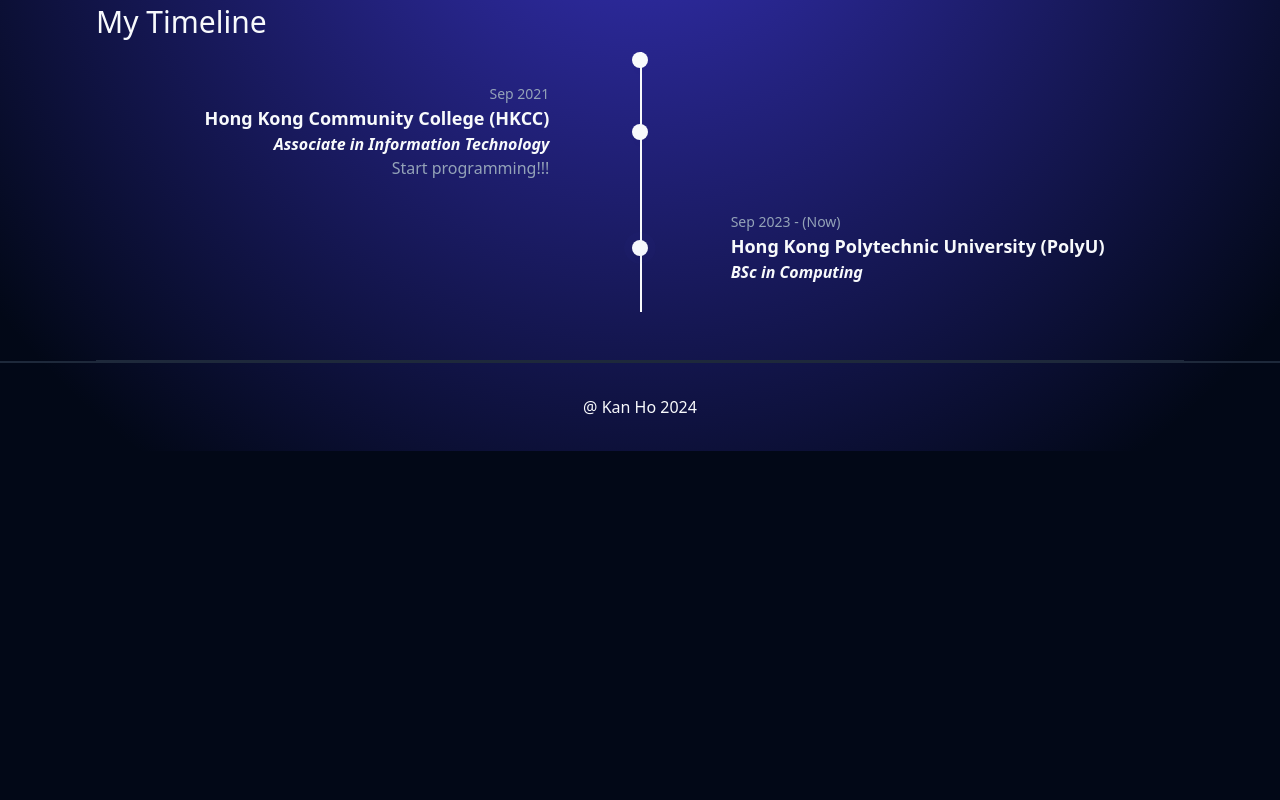
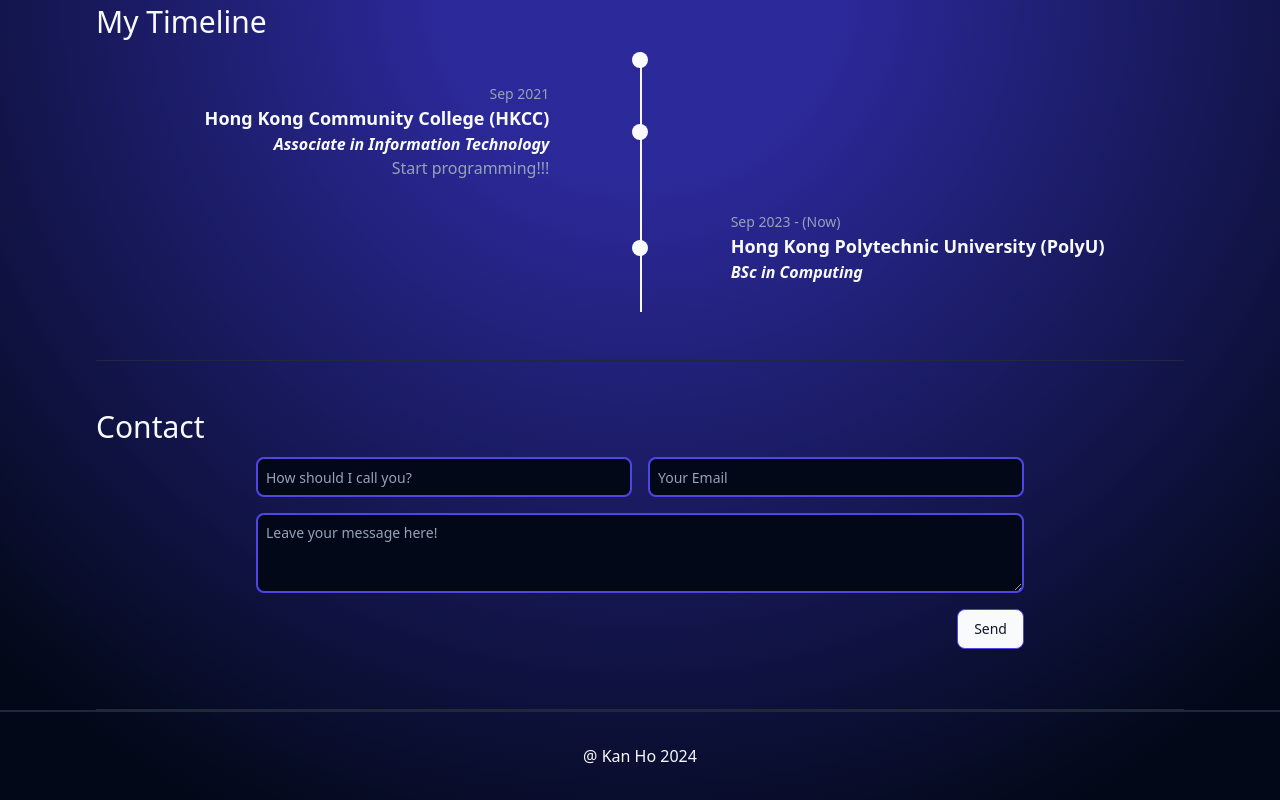
Before and after one commit to kkanho/personal-website, a React (Vite) app: page /#timeline in a window 1280 px wide. Shown: the part 843-1643 px from the top of the page. Before the commit the page ends 1294 px from the top, so only its background shows below. Built offline with nearby package versions, Linux system fonts and the light colour scheme; no server answers.

Commit message:
feat: add contact part

```diff
--- a/package.json
+++ b/package.json
@@ -10,6 +10,7 @@
     "preview": "vite preview"
   },
   "dependencies": {
+    "@emailjs/browser": "^4.4.1",
     "@radix-ui/react-avatar": "^1.1.0",
     "@radix-ui/react-dropdown-menu": "^2.1.1",
     "@radix-ui/react-navigation-menu": "^1.2.0",
--- a/src/App.tsx
+++ b/src/App.tsx
@@ -1,10 +1,12 @@
-import Navbar from "./components/navbar";
-import Repos from "./components/repos";
-import PersonalDetail from "./components/personalDetail";
-import Tech from "./components/tech";
-import Footer from "./components/footer";
+import Navbar from "./components/parts/navbar";
+import Repos from "./components/parts/repos";
+import PersonalDetail from "./components/parts/personalDetail";
+import Tech from "./components/parts/tech";
+import Footer from "./components/parts/footer";
+import Timeline from "./components/parts/timeline";
+import ContactMe from "./components/parts/Contact";
+
 import { Separator } from "./components/ui/separator";
-import Timeline from "./components/timeline";
 import Sidebar from "./components/sidebar";
 
 function App() {
@@ -22,6 +24,8 @@
               <Separator />
               <Timeline />
               <Separator />
+              <ContactMe />
+              <Separator />
           </div>
           <Footer />
         </div>
--- /dev/null
+++ b/src/components/parts/Contact.tsx
@@ -0,0 +1,97 @@
+import { useState } from "react"
+import { Button } from "../ui/button"
+import { Input } from "../ui/input"
+import { Textarea } from "../ui/textarea"
+import emailjs from '@emailjs/browser'
+
+const SERVICE_ID = import.meta.env.VITE_EMAIL_SERVICE_ID;
+const TEMPLATE_ID = import.meta.env.VITE_EMAIL_TEMPLATE_ID;
+const PUBLIC_KEY = import.meta.env.VITE_EMAIL_USER_ID;
+
+const ContactMe = () => {
+
+    const [name, setName] = useState<string>('')
+    const [email, setEmail] = useState<string>('')
+    const [message, setMessage] = useState<string>('')
+    const [error, setError] = useState<string>('')
+    const [submitting, setSubmitting] = useState<boolean>(false)
+    const [sent, setSent] = useState<boolean>(false)
+
+    const handleContactMe = () => {
+        setError('')
+
+        if (name && email && message) {
+            // handle send email
+            try {
+                setSubmitting(true)
+
+                emailjs.send(
+                    SERVICE_ID,
+                    TEMPLATE_ID,
+                    {
+                        from_name: name,
+                        reply_email: email,
+                        message: message
+                    },
+                    {
+                        publicKey: PUBLIC_KEY,
+                    }
+                ).then(() => {
+                    setSent(true)
+                }
+            )
+            } catch (error) {
+                setError('Something went wrong!')
+            } finally {
+                setSubmitting(false)
+            }
+        } else {
+            setError('Please fill in all the fields')
+        }
+    }
+
+    return (
+        <div id="ContactMe">
+            <div className='text-3xl'>Contact</div>
+            <div className="flex flex-col gap-4 max-w-screen-md py-3 m-auto">
+                <div className="flex flex-col gap-4 sm:flex-row">
+                    <Input
+                        type="text"
+                        placeholder="How should I call you?"
+                        className="p-2 rounded-lg border-2 border-indigo-600"
+                        value={name}
+                        onChange={(e) => setName(e.target.value)}
+                    />
+                    <Input
+                        type="email"
+                        placeholder="Your Email"
+                        className="p-2 rounded-lg border-2 border-indigo-600"
+                        value={email}
+                        onChange={(e) => setEmail(e.target.value)}
+                    />
+                </div>
+                <Textarea
+                    placeholder="Leave your message here!"
+                    className="p-2 rounded-lg border-2 border-indigo-600"
+                    value={message}
+                    onChange={(e) => setMessage(e.target.value)}
+                ></Textarea>
+                <div className="flex gap-2 text-center self-end">
+                    {error? <div className="text-red-500 self-center">{error}</div>: ""}
+                    <Button className="p-2 border w-fit px-4 border-indigo-600 rounded-lg hover:bg-indigo-500 hover:text-inherit duration-200" onClick={handleContactMe} disabled={sent}>
+                        {
+                            submitting?
+                                "Sending..."
+                            :sent?
+                                "Sent!"
+                            :
+                                "Send"
+                        }
+                    </Button>
+                </div>
+            </div>
+        </div>
+    )
+}
+
+export default ContactMe
--- a/src/components/navbar.tsx
+++ b/src/components/parts/navbar.tsx
@@ -1,7 +1,7 @@
 import { useEffect, useState } from "react";
 import { Menu } from "lucide-react";
 import { Link } from "react-router-dom";
-import { ModeToggle } from "./mode-toggle";
+import { ModeToggle } from "../mode-toggle";
 
 
 export const menus = [
@@ -9,7 +9,7 @@
     { title: "Tech", path: "/#techStack" },
     { title: "Repos", path: "/#allrepo" },
     { title: "TimeLine", path: "/#timeline" },
-    // { title: "Contact", path: "/" },
+    { title: "Contact", path: "/#ContactMe" },
 ];
 
 export default function Navbar() {
--- a/src/components/personalDetail.tsx
+++ b/src/components/parts/personalDetail.tsx
@@ -1,10 +1,10 @@
 import axios, { AxiosError } from "axios";
 import { useEffect, useState } from "react";
-import { Card, CardContent } from "../components/ui/card";
+import { Card, CardContent } from "@/components/ui/card";
 import { processDate } from "@/processDate";
-import { Button } from "../components/ui/button";
-import { DonutChart } from "../components/chart/donut-chart";
-import { Tooltip, TooltipContent, TooltipProvider, TooltipTrigger } from "../components/ui/tooltip";
+import { Button } from "@/components/ui/button";
+import { DonutChart } from "@/components/chart/donut-chart";
+import { Tooltip, TooltipContent, TooltipProvider, TooltipTrigger } from "@/components/ui/tooltip";
 
 type personalDetailProps = {
     avatar_url: string,
@@ -67,11 +67,6 @@
         <div id="aboutme" className="mx-auto flex flex-col gap-4
             md:grid md:grid-flow-col md:grid-rows-2 md:grid-cols-2 md:mt-14
             lg:grid-cols-3">
-            {loading && (
-                <>
-
-                </>
-            )}
             {!loading && !error && (
                 <>
                     <Card className="row-start-1 col-start-1 md:row-span-2 flex flex-col flex-auto gap-2 justify-center animate-fadeinup">
@@ -102,7 +97,8 @@
                             </div>
                             {/* <a href={`mailto:${personalDetail!.email}`}> */}
                             <div>
-                                <a href={personalDetail!.html_url}>
+                                {/* <a href={personalDetail!.html_url}> */}
+                                <a href="/#ContactMe">
                                     <Button className="border-primary bg-inherit hover:border-indigo-600 hover:text-indigo-600" variant={"outline"}>
                                         Contact Now
                                     </Button>
--- a/src/components/repo.tsx
+++ b/src/components/repo.tsx
@@ -120,7 +120,7 @@
                                     </Button>
                                 </Link>
                                 <Link to={homepage} className="flex-1 min-w-fit">
-                                    <Button className="w-full hover:text-indigo-600">
+                                    <Button className="w-full hover:bg-indigo-500 hover:text-inherit duration-200">
                                         Live <Chrome size={"16px"}/>
                                     </Button>
                                 </Link>
--- a/src/components/sidebar.tsx
+++ b/src/components/sidebar.tsx
@@ -1,9 +1,10 @@
 
+import { Contact2Icon } from "lucide-react"
 import CalendarIcon from "./icons/CalendarIcon"
 import InfoIcon from "./icons/InfoIcon"
 import RepoIcon from "./icons/RepoIcon"
 import TechIcon from "./icons/TechIcon"
-import { menus } from "./navbar"
+import { menus } from "./parts/navbar"
 
 
 const Sidebar = () => {
@@ -19,6 +20,7 @@
                                 item.title=='Tech' ?  <TechIcon /> :
                                 item.title=='Repos' ?  <RepoIcon />:
                                 item.title=='TimeLine' ?  <CalendarIcon />:
+                                item.title=='Contact' ?  <Contact2Icon />:
                                 ""
                             }
 
--- /dev/null
+++ b/src/components/ui/textarea.tsx
@@ -0,0 +1,24 @@
+import * as React from "react"
+
+import { cn } from "@/lib/utils"
+
+export interface TextareaProps
+  extends React.TextareaHTMLAttributes<HTMLTextAreaElement> {}
+
+const Textarea = React.forwardRef<HTMLTextAreaElement, TextareaProps>(
+  ({ className, ...props }, ref) => {
+    return (
+      <textarea
+        className={cn(
+          "flex min-h-[80px] w-full rounded-md border border-input bg-background px-3 py-2 text-sm ring-offset-background placeholder:text-muted-foreground focus-visible:outline-none focus-visible:ring-2 focus-visible:ring-ring focus-visible:ring-offset-2 disabled:cursor-not-allowed disabled:opacity-50",
+          className
+        )}
+        ref={ref}
+        {...props}
+      />
+    )
+  }
+)
+Textarea.displayName = "Textarea"
+
+export { Textarea }
```
Also changed, not shown: src/components/parts/repos.tsx (renamed from src/components/repos.tsx, +4 -4 lines), src/components/parts/tech.tsx (renamed from src/components/tech.tsx, +19 -19 lines), src/components/parts/footer.tsx (renamed from src/components/footer.tsx), src/components/parts/timeline.tsx (renamed from src/components/timeline.tsx), 1 other file (tests, documents, lock files or other folders).
